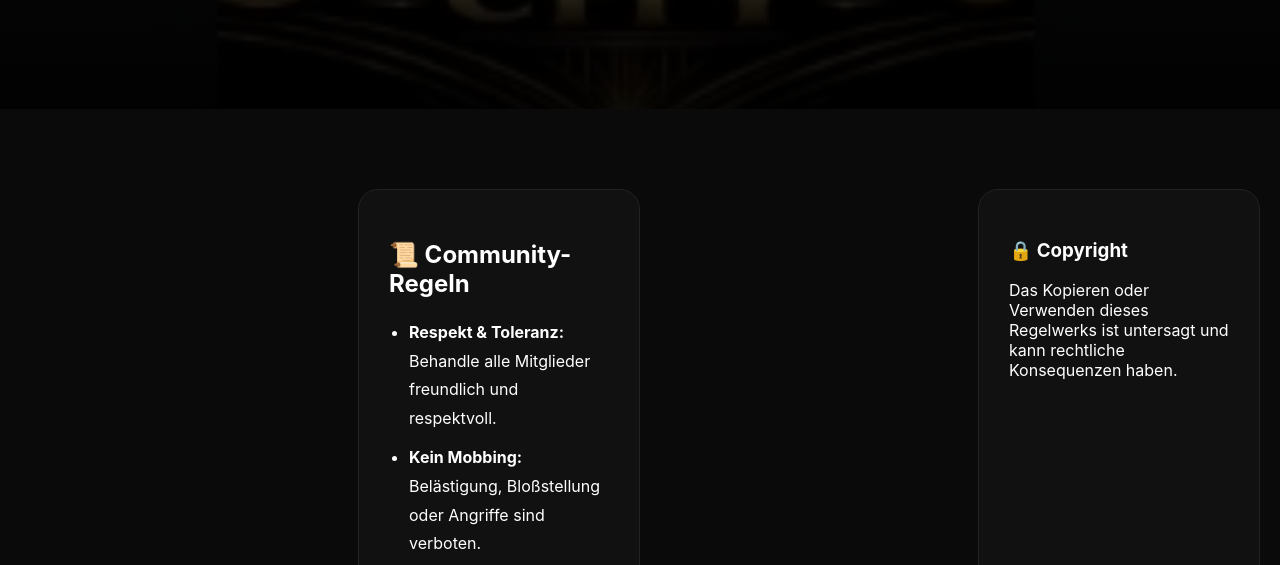
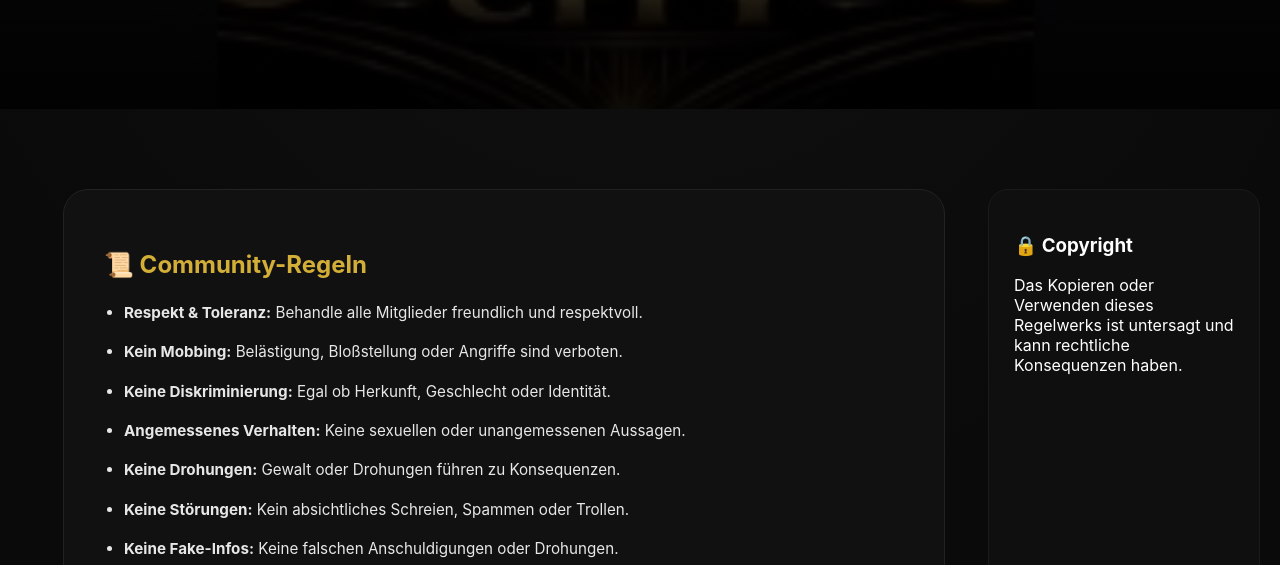
Before and after one commit to PRC-Administrator/sleepless-city-website, a plain HTML site: page rules.html in a window 1280 px wide. Shown: the part 211-776 px from the top of the page. Drawn offline with Linux system fonts and the light colour scheme.

Commit message:
Update style.css

```diff
--- a/style.css
+++ b/style.css
@@ -77,14 +77,13 @@ nav a {
     display: flex;
     justify-content: center;
 }
-
 .cards {
-    display: flex;
-    flex-wrap: wrap;
-    justify-content: center;
+    display: grid;
+    grid-template-columns: 1fr;
+    max-width: 900px;
+    width: 100%;
     gap: 30px;
 }
-
 .card {
     background: #111;
     padding: 30px;
@@ -133,6 +132,14 @@ footer {
     text-align: left;
 }
 
+.card.big {
+    width: 100%;
+    padding: 40px;
+    border-radius: 25px;
+    background: #111;
+    border: 1px solid #222;
+        }
+
 ul {
     padding-left: 20px;
     line-height: 1.8;
@@ -148,3 +155,36 @@ li {
     background: rgba(212,175,55,0.1);
     border-left: 3px solid #d4af37;
 }
+
+.card ul {
+    margin-top: 20px;
+}
+
+.card li {
+    margin-bottom: 12px;
+    font-size: 0.95rem;
+    opacity: 0.9;
+}
+
+h2 {
+    color: #d4af37;
+    margin-bottom: 10px;
+    }
+
+.card {
+    background: #0f0f0f;
+    padding: 25px;
+    border-radius: 20px;
+    border: 1px solid #1a1a1a;
+    }
+
+body {
+    background: radial-gradient(circle at top, #111 0%, #0a0a0a 60%);
+    }
+
+
+.card:hover {
+    transform: translateY(-5px);
+    border-color: #d4af37;
+    transition: 0.3s;
+}
```
